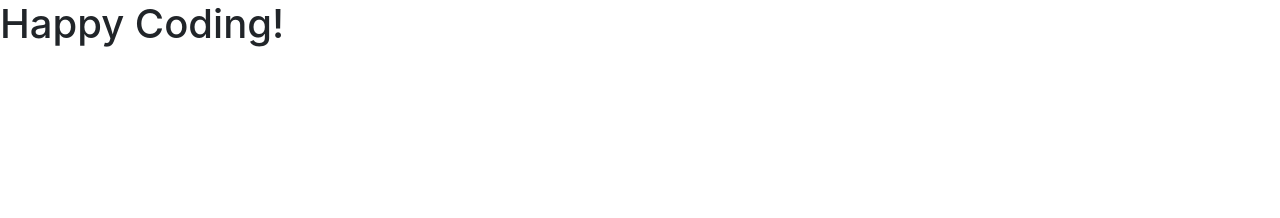
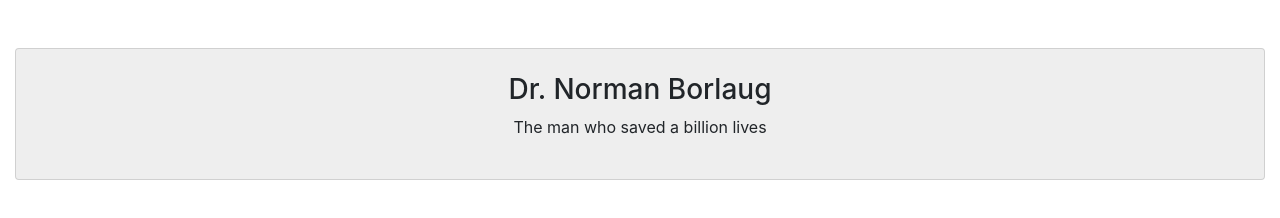
Before and after one commit to rOluochKe/tribute, a plain HTML site: page index.html in a window 1280 px wide. Drawn offline with nearby package versions, Linux system fonts and the light colour scheme.

Commit message:
card wrapper, header and sub-header

```diff
--- a/index.html
+++ b/index.html
@@ -4,16 +4,23 @@
 <head>
   <meta charset="UTF-8">
   <title>Fork Me! FCC: Test Suite Template</title>
-  <link rel="stylesheet" href="css/style.css">
   <link rel="stylesheet" href="https://stackpath.bootstrapcdn.com/bootstrap/4.3.1/css/bootstrap.min.css"
     integrity="sha384-ggOyR0iXCbMQv3Xipma34MD+dH/1fQ784/j6cY/iJTQUOhcWr7x9JvoRxT2MZw1T" crossorigin="anonymous">
   <link rel="stylesheet" href="https://use.fontawesome.com/releases/v5.8.2/css/all.css"
     integrity="sha384-oS3vJWv+0UjzBfQzYUhtDYW+Pj2yciDJxpsK1OYPAYjqT085Qq/1cq5FLXAZQ7Ay" crossorigin="anonymous">
+    <link rel="stylesheet" type="text/css" href="css/style.css">
 </head>
 
 <body>
 
- <h1>Happy Coding!</h1>
+  <div id="main" class="container-fluid mt-5 text-center">
+     <div class="card mb-3" style="background: #eee;">
+        <div class="col-md-6 mx-auto m-4">
+          <h3 id="title">Dr. Norman Borlaug</h3>
+          <p>The man who saved a billion lives</p>
+        </div>
+    </div>
+  </div>
 
   <script src="https://cdn.freecodecamp.org/testable-projects-fcc/v1/bundle.js"></script>
   <script src="js/index.js"></script>
```
